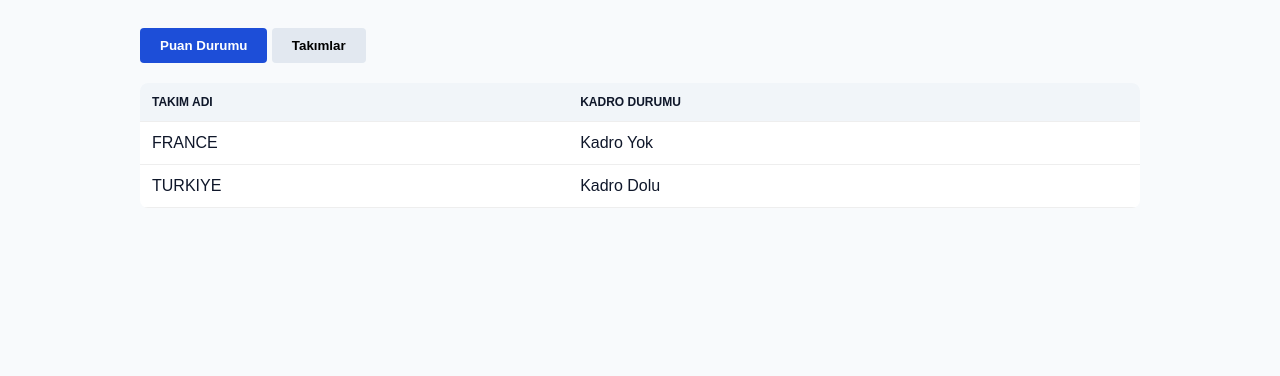
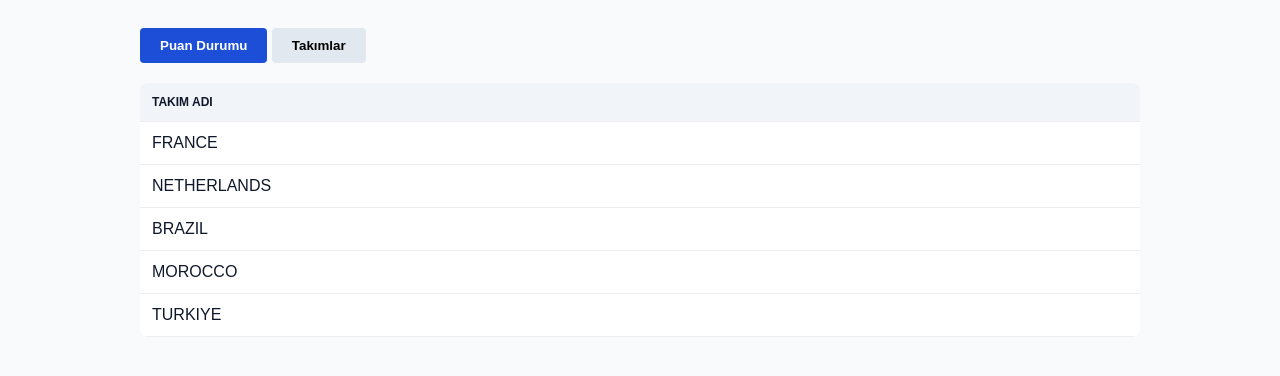
Before and after one commit to esl-wc/european-soccer-league, a plain HTML site: page index.html in a window 1280 px wide. Both pictures are taken after a click on the button "Takımlar". Shown: the part 322-698 px from the top of the page. Drawn offline with Linux system fonts and the light colour scheme.

Commit message:
Update index.html

```diff
--- a/index.html
+++ b/index.html
@@ -12,11 +12,10 @@
         }
         body { margin: 0; font-family: sans-serif; background-color: var(--body-bg); color: var(--text-main); }
 
-        /* GÜNCEL BANNER */
         .hero-banner {
             width: 100%;
             height: 300px;
-            background-image: url('https://upload.wikimedia.org/wikipedia/commons/4/4e/FIFA_World_Cup_2026_logo.svg'); /* Senin verdiğin görsel */
+            background-image: url('https://upload.wikimedia.org/wikipedia/commons/4/4e/FIFA_World_Cup_2026_logo.svg');
             background-size: cover;
             background-position: center;
             display: flex;
@@ -27,7 +26,6 @@
 
         .container { max-width: 1000px; margin: 0 auto; padding: 20px; }
 
-        /* BASİTLEŞTİRİLMİŞ TABLO */
         table { width: 100%; border-collapse: collapse; background: white; border-radius: 8px; overflow: hidden; }
         th, td { padding: 12px; text-align: left; border-bottom: 1px solid #eee; }
         th { background: #f1f5f9; text-transform: uppercase; font-size: 12px; }
@@ -62,9 +60,12 @@
 
         <div id="takim" class="tab-content">
             <table>
-                <tr><th>Takım Adı</th><th>Kadro Durumu</th></tr>
-                <tr><td>FRANCE</td><td>Kadro Yok</td></tr>
-                <tr><td>TURKIYE</td><td>Kadro Dolu</td></tr>
+                <tr><th>Takım Adı</th></tr>
+                <tr><td>FRANCE</td></tr>
+                <tr><td>NETHERLANDS</td></tr>
+                <tr><td>BRAZIL</td></tr>
+                <tr><td>MOROCCO</td></tr>
+                <tr><td>TURKIYE</td></tr>
             </table>
         </div>
     </div>
```
